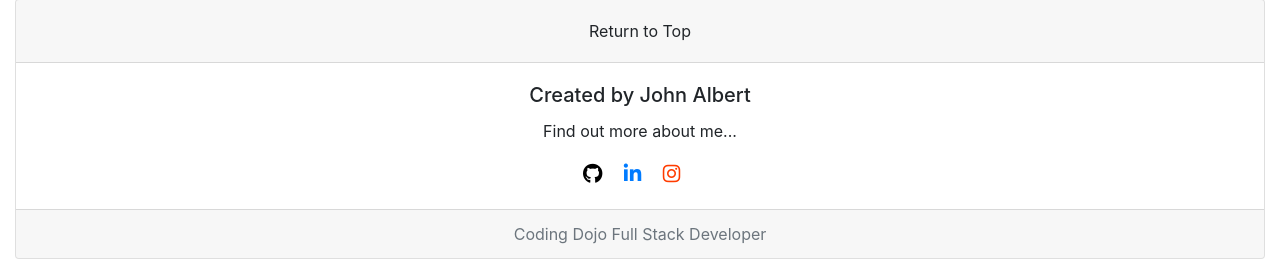
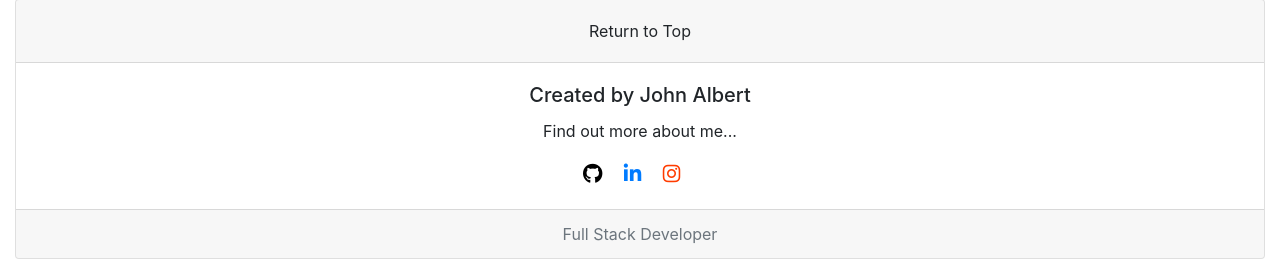
Before and after one commit to johnmalbert/ParksPassport, a Django app: page / in a window 1280 px wide. Shown: the part 1785-2044 px from the top of the page. Run offline with Django 3.2, Linux system fonts and the light colour scheme; some libraries are stand-ins or nearby versions.

Commit message:
code refactoring

```diff
--- a/Hike_Planner/main_app/templates/all_users.html
+++ b/Hike_Planner/main_app/templates/all_users.html
@@ -172,7 +172,7 @@
                         aria-hidden="true"> </i>&nbsp  &nbsp</a>
             </div>
             <div class="card-footer text-muted">
-                Coding Dojo Full Stack Developer
+                Full Stack Developer
             </div>
         </div>
     </div>
--- a/Hike_Planner/main_app/templates/home.html
+++ b/Hike_Planner/main_app/templates/home.html
@@ -257,7 +257,7 @@
                     aria-hidden="true"> </i>&nbsp  &nbsp</a>
                 </div>
             <div class="card-footer text-muted">
-                Coding Dojo Full Stack Developer
+                Full Stack Developer
             </div>
         </div>
     </div>
--- a/Hike_Planner/main_app/templates/login.html
+++ b/Hike_Planner/main_app/templates/login.html
@@ -174,7 +174,7 @@
                     aria-hidden="true"> </i>&nbsp  &nbsp</a>
                 </div>
             <div class="card-footer text-muted">
-                Coding Dojo Full Stack Developer
+                Full Stack Developer
             </div>
         </div>
     </div>
--- a/Hike_Planner/main_app/templates/my_account.html
+++ b/Hike_Planner/main_app/templates/my_account.html
@@ -150,7 +150,7 @@
                     aria-hidden="true"> </i>&nbsp  &nbsp</a>
         </div>
             <div class="card-footer text-muted">
-                Coding Dojo Full Stack Developer
+                Full Stack Developer
             </div>
         </div>
     </div>
--- a/Hike_Planner/main_app/templates/parks.html
+++ b/Hike_Planner/main_app/templates/parks.html
@@ -236,7 +236,7 @@
                     aria-hidden="true"> </i>&nbsp  &nbsp</a>
         </div>
             <div class="card-footer text-muted">
-                Coding Dojo Full Stack Developer
+                Full Stack Developer
             </div>
         </div>
     </div>
--- a/Hike_Planner/main_app/templates/parks_game.html
+++ b/Hike_Planner/main_app/templates/parks_game.html
@@ -279,7 +279,7 @@
                     aria-hidden="true"> </i>&nbsp  &nbsp</a>
         </div>
             <div class="card-footer text-muted">
-                Coding Dojo Full Stack Developer
+                Full Stack Developer
             </div>
         </div>
     </div>
--- a/Hike_Planner/main_app/templates/ranked.html
+++ b/Hike_Planner/main_app/templates/ranked.html
@@ -213,7 +213,7 @@
                     aria-hidden="true"> </i>&nbsp  &nbsp</a>
         </div>
             <div class="card-footer text-muted">
-                Coding Dojo Full Stack Developer
+                Full Stack Developer
             </div>
         </div>
     </div>
--- a/Hike_Planner/main_app/templates/user_login.html
+++ b/Hike_Planner/main_app/templates/user_login.html
@@ -156,7 +156,7 @@
                     aria-hidden="true"> </i>&nbsp  &nbsp</a>
                 </div>
             <div class="card-footer text-muted">
-                Coding Dojo Full Stack Developer
+                Full Stack Developer
             </div>
         </div>
     </div>
--- a/Hike_Planner/main_app/templates/user_passport.html
+++ b/Hike_Planner/main_app/templates/user_passport.html
@@ -219,7 +219,7 @@
                     aria-hidden="true"> </i>&nbsp  &nbsp</a>
         </div>
             <div class="card-footer text-muted">
-                Coding Dojo Full Stack Developer
+                Full Stack Developer
             </div>
         </div>
     </div>
--- a/Hike_Planner/main_app/templates/visited_parks.html
+++ b/Hike_Planner/main_app/templates/visited_parks.html
@@ -213,7 +213,7 @@
                     aria-hidden="true"> </i>&nbsp  &nbsp</a>
         </div>
             <div class="card-footer text-muted">
-                Coding Dojo Full Stack Developer
+                Full Stack Developer
             </div>
         </div>
     </div>
```
